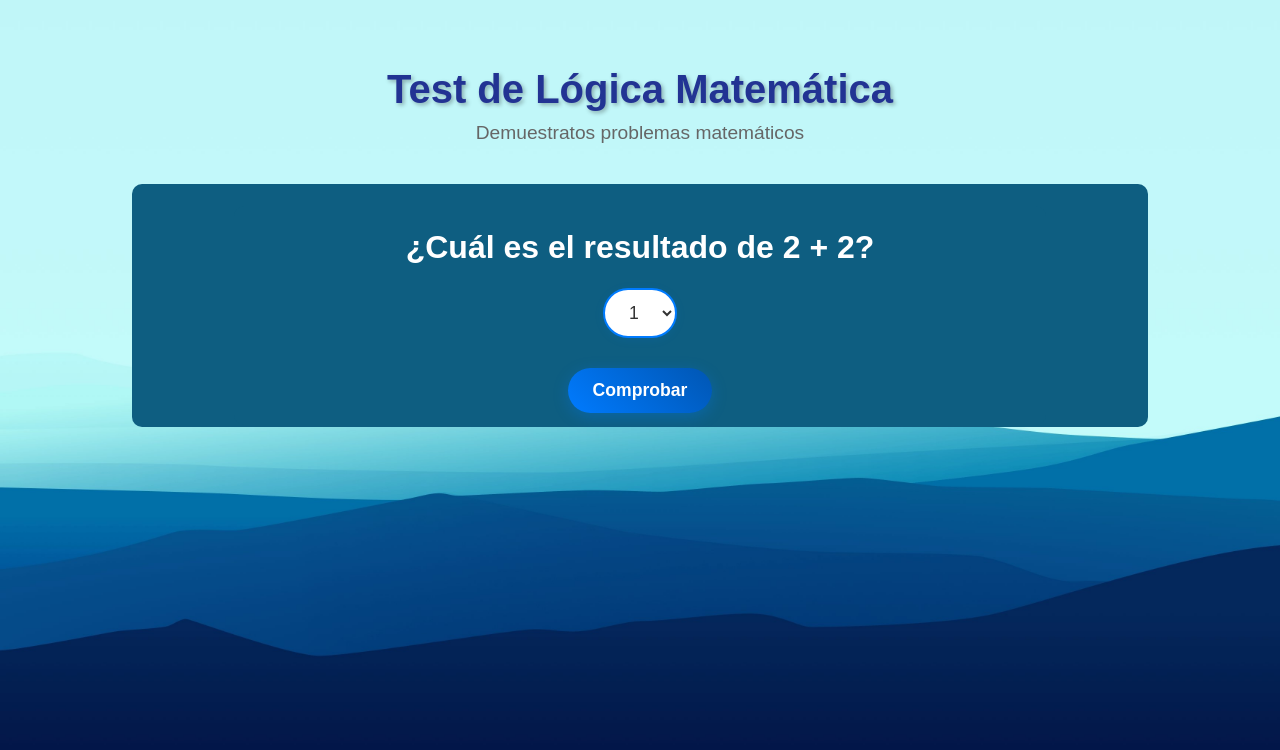
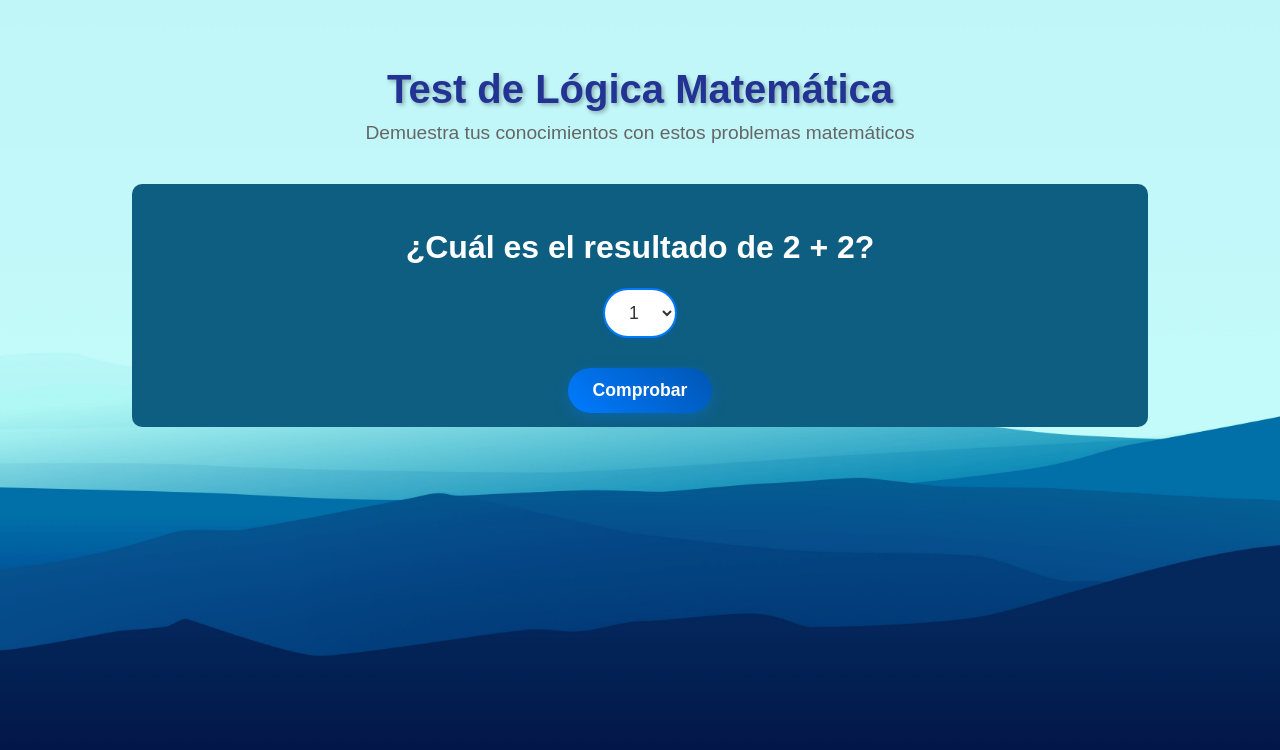
Before and after one commit to IsraelHer666/pagetest.github.io, a plain HTML site: page index.html in a window 1280 px wide. Drawn offline with Linux system fonts and the light colour scheme.

Commit message:
Update index.html

```diff
--- a/index.html
+++ b/index.html
@@ -9,7 +9,7 @@
 <body>
     <div class="titulo">
         <h1>Test de Lógica Matemática </h1>
-        <p>Demuestratos problemas matemáticos</p>
+        <p>Demuestra tus conocimientos con estos problemas matemáticos</p>
     </div>
     <div class="container">
         <div class="preguntas">
```
